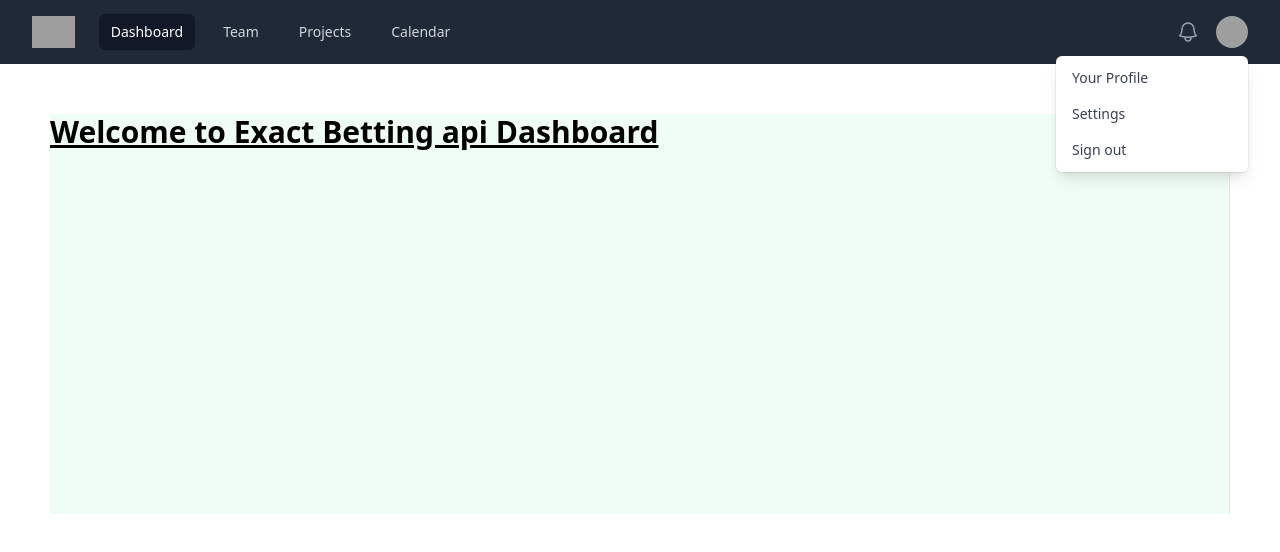
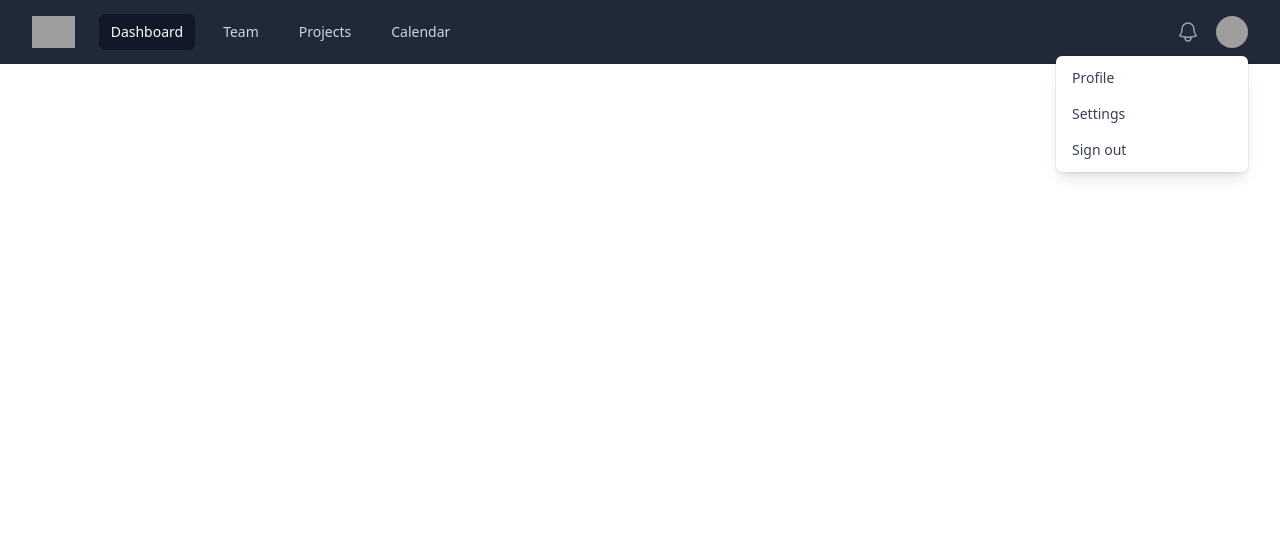
Before and after one commit to nand-n/Exact_Api_Dashboard, a React (Vite) app: page / in a window 1280 px wide. Both pictures are taken after a click on the button "Open user menu". Shown: the top 552 px of the page. Built offline with nearby package versions, Linux system fonts and the light colour scheme; grey boxes are pictures that could not be loaded.

Commit message:
added some functionality

```diff
--- a/src/App.jsx
+++ b/src/App.jsx
@@ -4,22 +4,20 @@ import Contact from './Components/Contact';
 import Dashboard from './Components/Dashboard';
 import Homepage from './Components/Homepage';
 import Navbar from './Components/Navbar';
+import Setting from './Components/Setting';
 
 function App() {
 
   return (
     <div className="App">
           <Navbar />
-
       <Router>
       <Routes>
-
         <Route path="/" element={<Homepage />} />
         <Route path="/about" element={<About />} />
         <Route path="/contact" element={<Contact />} />
-            <Route path="/dashboard" element={<Dashboard />} />
-        {/* </Navbar> */}
-
+          <Route path="/dashboard" element={<Dashboard />} />
+        <Route path="/settings" element={<Setting />} />
       </Routes>
     </Router>
     </div>
--- /dev/null
+++ b/src/Components/404.jsx
@@ -0,0 +1,9 @@
+import React from 'react'
+
+function Page404() {
+  return (
+    <div>.......404........</div>
+  )
+}
+
+export default Page404
--- a/src/Components/Homepage.jsx
+++ b/src/Components/Homepage.jsx
@@ -2,11 +2,7 @@ import React from 'react'
 
 function Homepage() {
   return (
-      <div className='m-[50px] min-w-[400px] border-r  h-[400px] text-yellow bg-green-50 text-3xl font-bold underline'>
-
-          <div className='text-justify'>
-              Welcome to Exact Betting api Dashboard
-          </div>
+      <div className=''>
 
     </div>
   )
--- a/src/Components/Navbar.jsx
+++ b/src/Components/Navbar.jsx
@@ -1,6 +1,7 @@
 import { Fragment } from 'react'
 import { Disclosure, Menu, Transition } from '@headlessui/react'
 import { Bars3Icon, BellIcon, XMarkIcon } from '@heroicons/react/24/outline'
+import { Link } from 'react-router-dom'
 
 const navigation = [
   { name: 'Dashboard', href: '#', current: true },
@@ -99,18 +100,22 @@ export default function Navbar() {
                             href="#"
                             className={classNames(active ? 'bg-gray-100' : '', 'block px-4 py-2 text-sm text-gray-700')}
                           >
-                            Your Profile
+                            Profile
                           </a>
                         )}
                       </Menu.Item>
                       <Menu.Item>
                         {({ active }) => (
                           <a
-                            href="#"
+                            href="/settings"
                             className={classNames(active ? 'bg-gray-100' : '', 'block px-4 py-2 text-sm text-gray-700')}
                           >
                             Settings
                           </a>
+                                                //   <Link to={'/settings'}
+                                                //       className={classNames(active ? 'bg-gray-100' : '', 'block px-4 py-2 text-sm text-gray-700')} >
+                                                //   Setting
+                                                //   </Link>
                         )}
                       </Menu.Item>
                       <Menu.Item>
--- /dev/null
+++ b/src/Components/Setting.jsx
@@ -0,0 +1,9 @@
+import React from 'react'
+
+function Setting() {
+  return (
+    <div>Setting</div>
+  )
+}
+
+export default Setting
```
